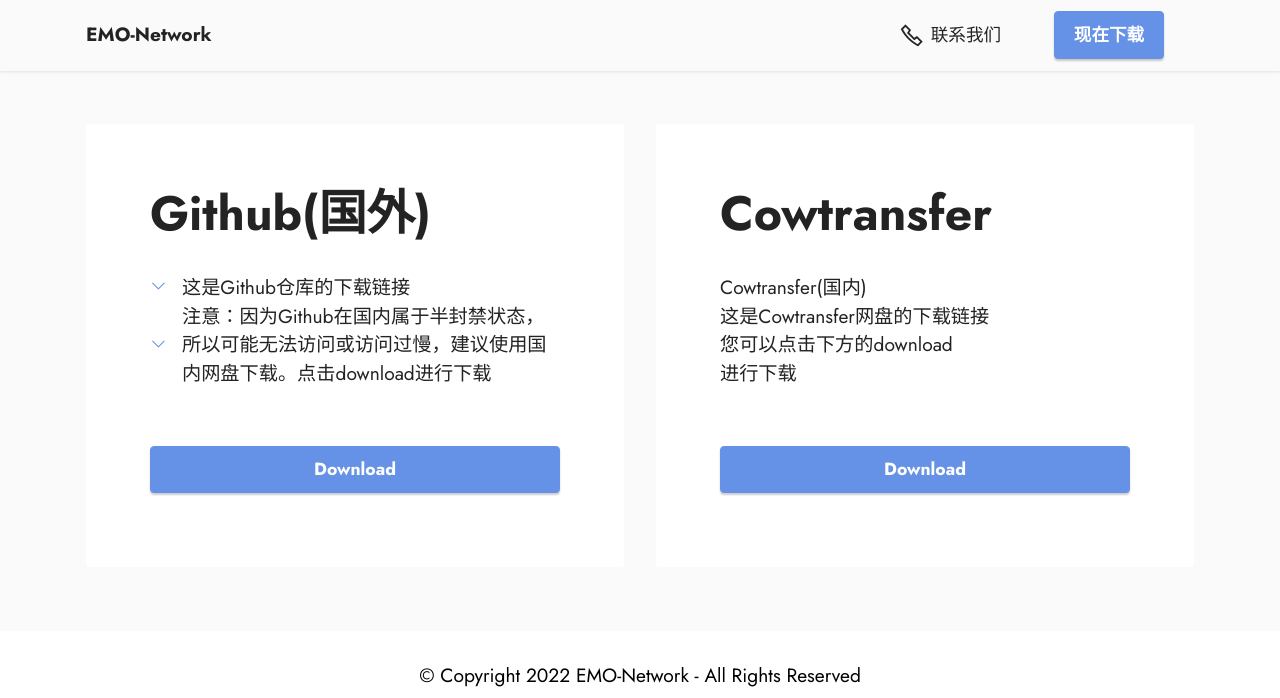
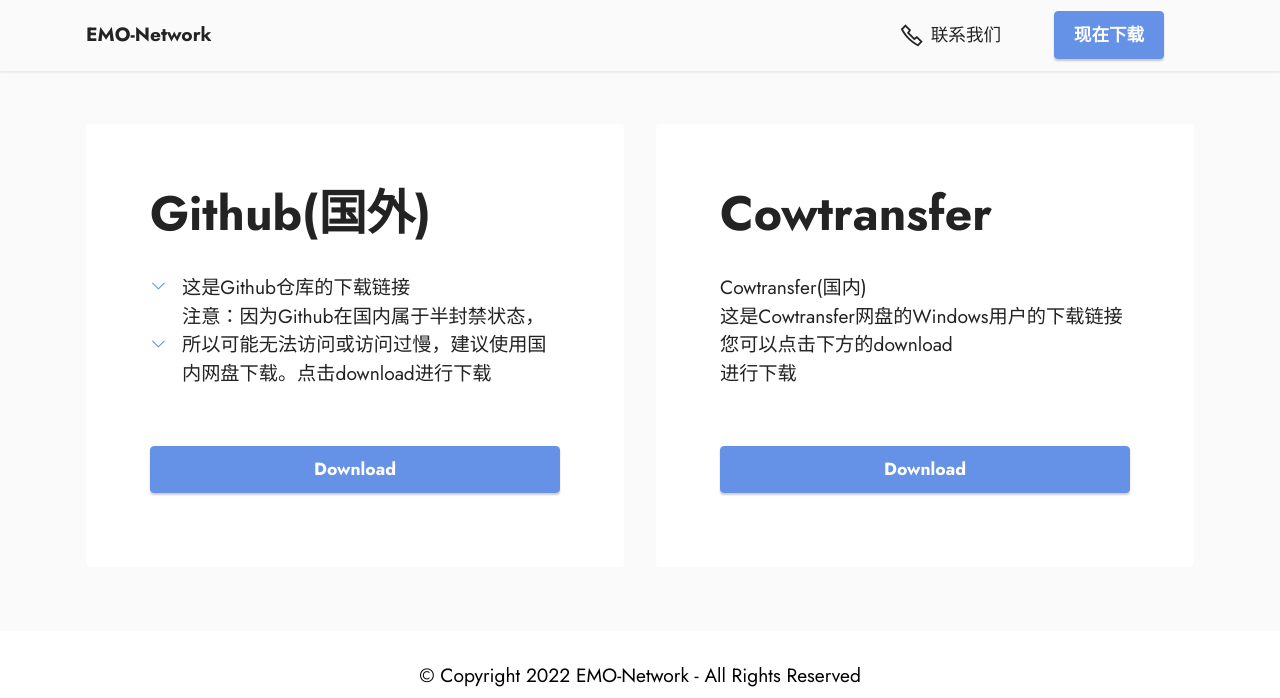
Before and after one commit to EMO-Network/emo-network.github.io, a plain HTML site: page page1.html in a window 1280 px wide. Shown: the top 698 px of the page. Drawn offline with Linux system fonts and the light colour scheme; files whose address does not match are found by name.

Commit message:
Update page1.html

```diff
--- a/page1.html
+++ b/page1.html
@@ -78,7 +78,7 @@
                     <div class="card-box align-left">
                         <h4 class="card-title mb-4 mbr-fonts-style display-2"><strong>Cowtransfer</strong><strong><br></strong></h4>
                         <p class="mbr-text mbr-fonts-style mb-5 display-7">
-                            Cowtransfer(国内)<br>这是Cowtransfer网盘的下载链接<br>您可以点击下方的download<br>进行下载</p>
+                            Cowtransfer(国内)<br>这是Cowtransfer网盘的Windows用户的下载链接<br>您可以点击下方的download<br>进行下载</p>
                     </div>
                     <div class="mbr-section-btn"><a class="btn btn-primary display-4" href="https://gd-cowtransfer.cdn.cowtransfer.com/cowtransfer/cowtransfer/22639/23538a16f3a14480854c42b1b5a0ba2e.zip?response-content-disposition=attachment%3B%20filename%3Dwindows-1.0.0.zip%3Bfilename*%3Dutf-8%27%27windows-1.0.0.zip&auth_key=1671469010-edbdcc697c794ff59486ba33b39f533f-0-d74a7cf5d98f21842524dd0af822884e&user_id=1020708975482522600&biz_type=1&channel_code=COW_CN_WEB&business_code=COW_TRANSFER">Download</a></div>
                 </div>
```
